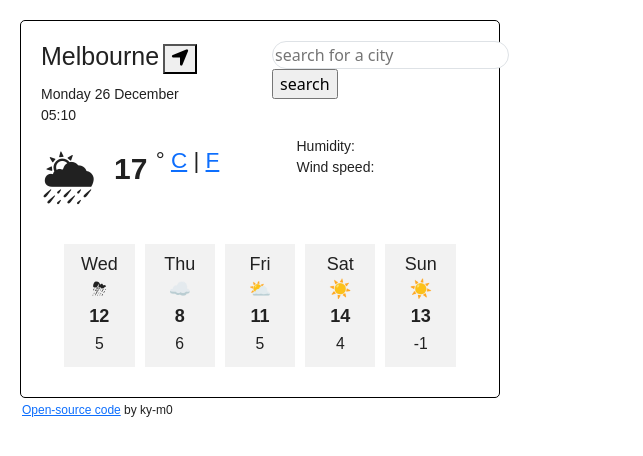
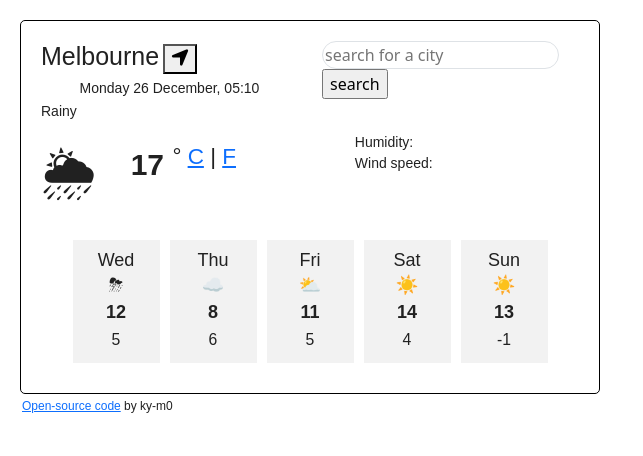
Before and after one commit to ky-m0/weather-app, a plain HTML site: page index.html in a window 1280 px wide. Shown: the whole page, without its empty margins (0-643 px from the left). Drawn offline with nearby package versions, Linux system fonts and the light colour scheme; no server answers.

Commit message:
formatting current date and time, adding descrption

```diff
--- a/index.html
+++ b/index.html
@@ -29,8 +29,11 @@
                 alt="current location icon"
               ></i></button
           ></span>
-          <p class="currentDate">Tuesday 9 October</p>
-          <p class="currentTime">09:00</p>
+          <p>
+            <span class="currentDate">Tuesday 9 October,</span
+            ><span class="currentTime">09:00</span>
+            </p>
+          <p <span class="currentDescription">Rainy</span></p>
         </div>
         <div class="col-6">
           <!-- previous code for seach
--- a/src/index.js
+++ b/src/index.js
@@ -38,7 +38,7 @@ months = [
 let currentDate = document.querySelector(".currentDate");
 currentDate.innerHTML = `${days[now.getDay()]} ${now.getDate()} ${
   months[now.getMonth()]
-}`;
+}, `;
 
 let hrs = ("0" + now.getHours()).slice(-2);
 let mins = ("0" + now.getMinutes()).slice(-2);
--- a/src/styles.css
+++ b/src/styles.css
@@ -46,7 +46,7 @@ form {
   padding: 20px;
   margin: 20px;
   display: block;
-  max-width: 480px;
+  max-width: 580px;
 }
 
 .fa-location-arrow {
@@ -69,6 +69,7 @@ form {
 
 .currentDate,
 .currentTime,
+.currentDescription,
 .currentConditions,
 .humidity,
 .wind {
@@ -77,8 +78,10 @@ form {
   margin: 0px;
 }
 
-.currentDate {
+.currentDate,
+.currentTime {
   margin-top: 10px;
+  text-align: left;
 }
 
 .fiveDays {
```
